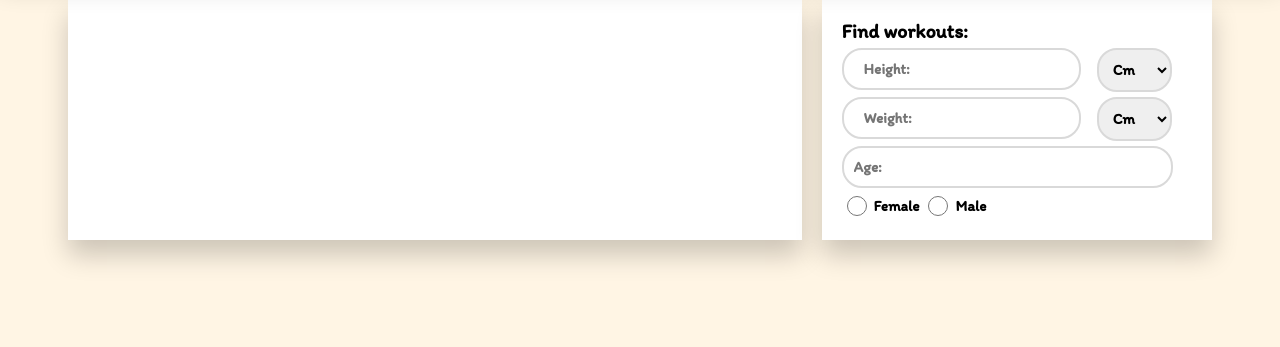
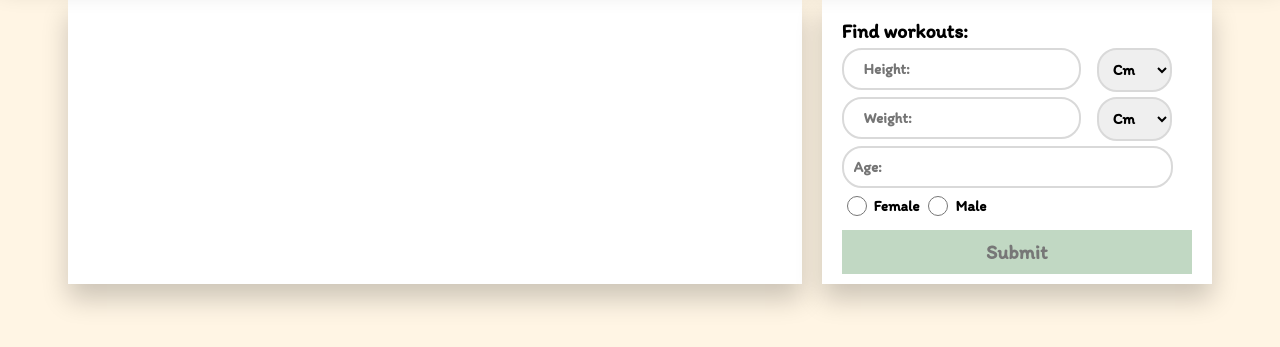
Before and after one commit to sabuka-dumbo/WellnessHub, a Django app: page /workouts/ in a window 1280 px wide. Shown: the part 149-496 px from the top of the page. Run offline with Django 5.2, Linux system fonts and the light colour scheme.

Commit message:
Mar 20, 2025, 12:58 AM

```diff
--- a/wellnesshub/wh/static/css/workouts.css
+++ b/wellnesshub/wh/static/css/workouts.css
@@ -222,6 +222,27 @@
     font-weight: bold;
 }
 
+.submit {
+    position: relative;
+    top: 0;
+    left: 0;
+    width: 100%;
+    height: 100%;
+    background-color: #C1D8C3;
+    color: #777777;
+    border: none;
+    outline: none;
+    grid-column-start: 1;
+    grid-column-end: 4;
+    grid-row: 10;
+    font-family: "Itim";
+    font-size: 20px;
+    font-weight: bold;
+    padding-top: 5px;
+    padding-bottom: 5px;
+    margin-top: 10px;
+}
+
 input::-webkit-outer-spin-button,
 input::-webkit-inner-spin-button {
     -webkit-appearance: none;
--- a/wellnesshub/wh/templates/workouts.html
+++ b/wellnesshub/wh/templates/workouts.html
@@ -52,9 +52,15 @@
 
                     <label for="MorF2" class="male_radio_text">Male</label>
                 </div>
+
+                <input type="submit" name="submit" id="submit" class="submit">
             </div>
         </div>
     </div>
 
+    <div class="results-div">
+
+    </div>
+
     <script src="{% static 'js/workouts.js' %}"></script>
 {% endblock %}
```
